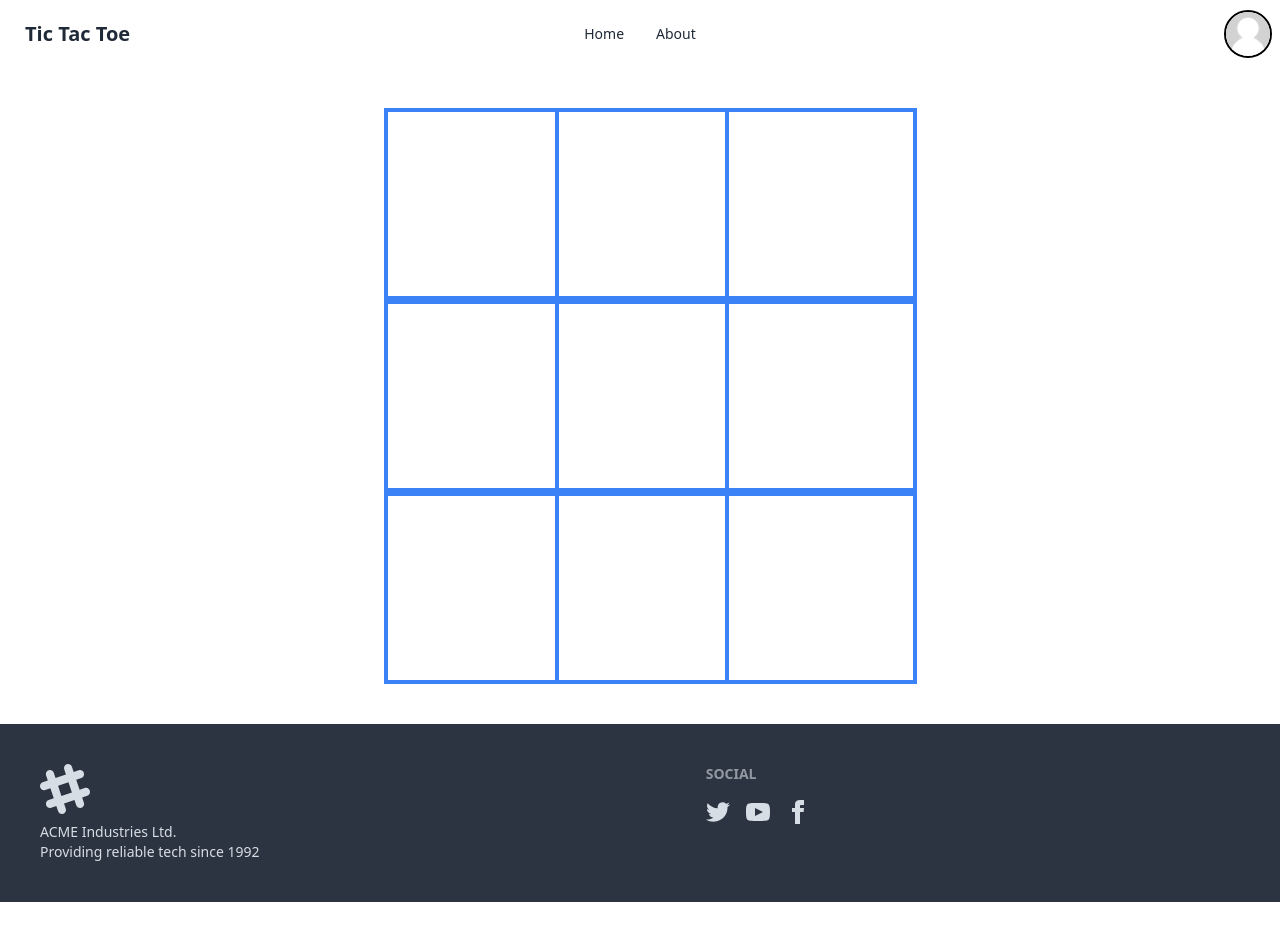
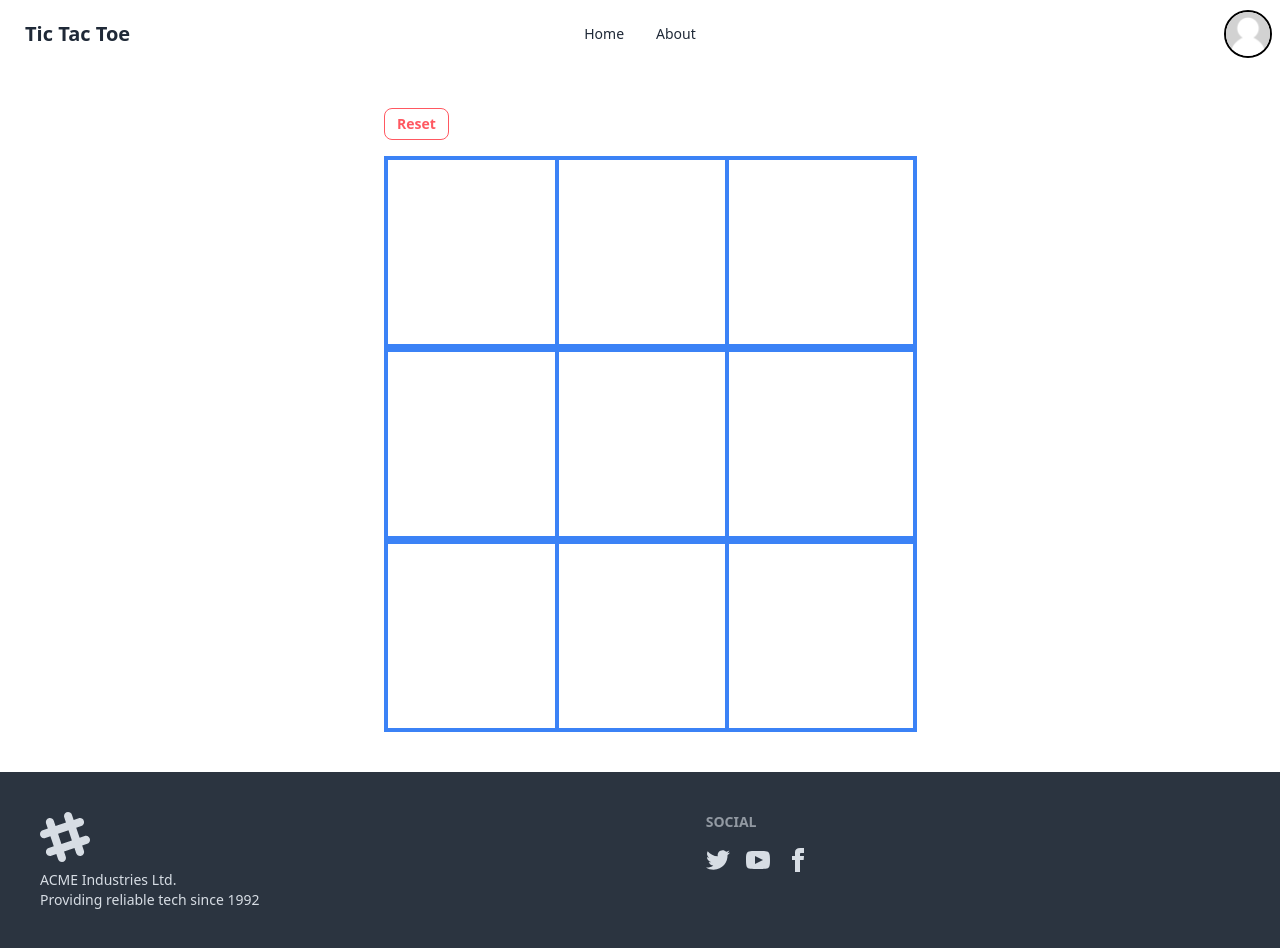
Before and after one commit to sakil470004/tic-tac-toe, a React (Vite) app: page / in a window 1280 px wide. Before the commit the page ends 902 px from the top, so only its background shows below. Built offline with nearby package versions, Linux system fonts and the light colour scheme.

Commit message:
adding reset button

```diff
--- a/src/pages/Home/GameBox.jsx
+++ b/src/pages/Home/GameBox.jsx
@@ -9,6 +9,8 @@ function GameBox({
   player,
   setPlayer,
   winningLogic,
+  accepted,
+  setAccepted,
 }) {
   return (
     <div className=" w-48 h-48 border-4 bg-blue-500 border-blue-500">
@@ -16,7 +18,7 @@ function GameBox({
         className="w-full p-2 h-full bg-white"
         onClick={() => {
           // if the box is empty then only we can change the value
-          if (gameLogic[index] === 0) {
+          if (gameLogic[index] === 0 && !accepted) {
             //   setGameLogic((prev) => {
             //     const newGameLogic = [...prev];
             //     newGameLogic[index] = player ? 1 : 2;
@@ -34,6 +36,7 @@ function GameBox({
               ) {
                 setGameLogic(newGameLogic);
                 toast.success(`Player ${player ? 1 : 2} has won the game`);
+                setAccepted(true);
                 return;
               }
             }
@@ -41,6 +44,7 @@ function GameBox({
             // check if the game is draw
             if (!newGameLogic.includes(0)) {
               toast.error("The game is draw");
+              setAccepted(true);
             }
 
             setGameLogic(newGameLogic);
--- a/src/pages/Home/GameUi.jsx
+++ b/src/pages/Home/GameUi.jsx
@@ -17,7 +17,24 @@ export default function GameUi() {
     [2, 4, 6],
   ];
   const [player, setPlayer] = useState(true);
+  const [accepted, setAccepted] = useState(false);
+  const [winnerIndex, setWinnerIndex] = useState(null);
+
+  const handleReset = () => {
+    setGameLogic([0, 0, 0, 0, 0, 0, 0, 0, 0]);
+    setPlayer(true);
+    setAccepted(false);
+    setWinnerIndex(null);
+  };
   return (
+    <div>
+      <button
+        onClick={handleReset}
+        className="btn btn-error btn-sm btn-outline mb-4"
+      >
+        Reset
+      </button>
+
       <div className="grid grid-cols-3 ">
         {gameLogic.map((value, index) => {
           return (
@@ -30,9 +47,12 @@ export default function GameUi() {
               player={player}
               setPlayer={setPlayer}
               winningLogic={winningLogic}
+              accepted={accepted}
+              setAccepted={setAccepted}
             />
           );
         })}
       </div>
+    </div>
   );
 }
```
Lines whose indentation alone changed are shown as unchanged.
